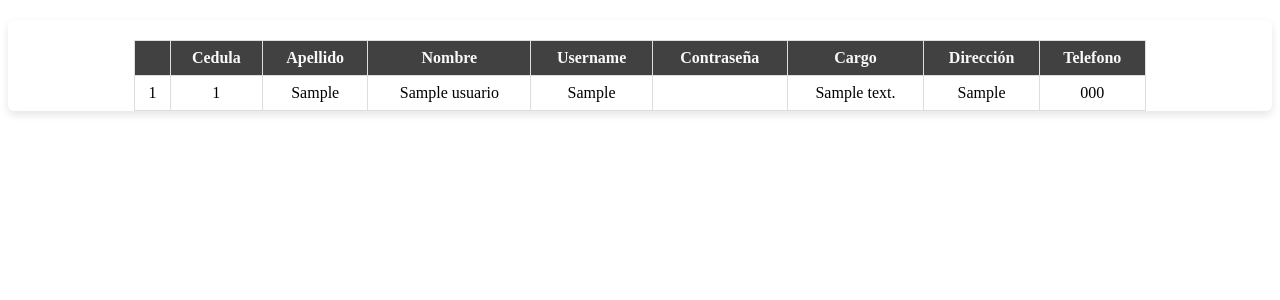
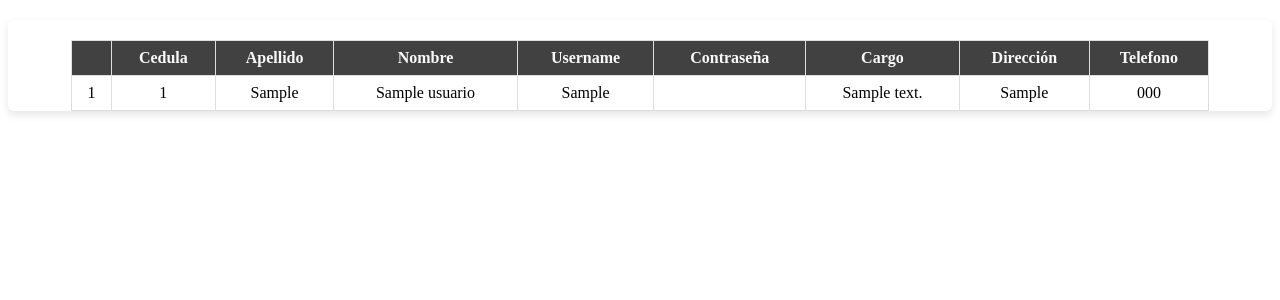
Before and after one commit to Jeffer2S/Inventario_Laboratorios, a PHP site: page /listaUsuarios.php in a window 1280 px wide. Shown: the top 300 px of the page. Run offline with PHP 8.4, Linux system fonts and the light colour scheme; tables that the repository leaves empty or names only in its code hold one stand-in row (values such as "Sample post"); data that the repository does not hold is empty.

Commit message:
Cambio en la posición de la tabla de usuarios y la fuente de la letra en la misma

```diff
--- a/index.css
+++ b/index.css
@@ -49,7 +49,7 @@ body {
   }
 
   .contenedor {
-    margin-left: 390px;
+    margin-left: 370px;
     position:fixed;
     padding: 16px;
     transition: margin-left 0.5s;
--- a/src-PaginasEnlistar/css/estilosUsuarios.css
+++ b/src-PaginasEnlistar/css/estilosUsuarios.css
@@ -9,8 +9,8 @@
 
 .styled-table {
     border-collapse: collapse;
-    width: 80%; /* Ajusta el ancho de la tabla según tus preferencias */
-    margin-top: 20px; /* Espacio superior */
+    width: 90%;
+    margin-top: 20px;
 }
 
 .styled-table th,
@@ -18,6 +18,7 @@
     border: 1px solid #dddddd;
     padding: 8px;
     text-align: center;
+    font-family: 'Times New Roman', Times, serif;
 }
 
 .styled-table th {
```
